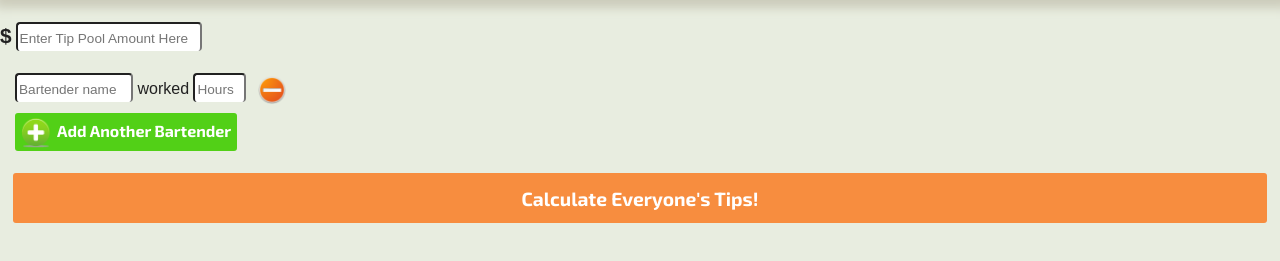
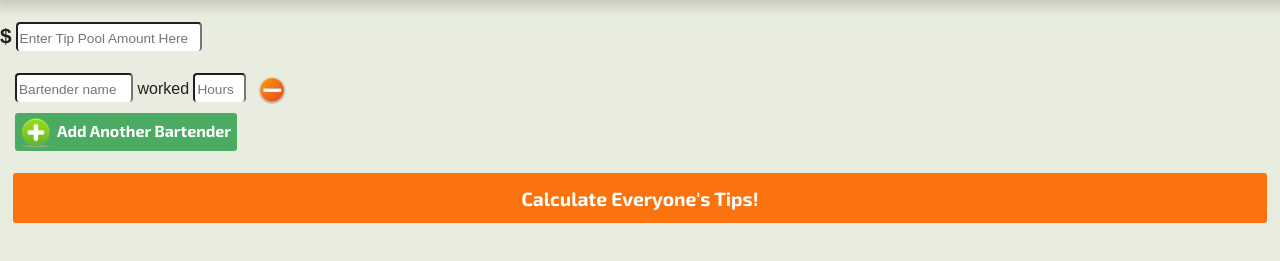
Before and after one commit to Uzmani/uzmani.github.io, a plain HTML site: page index.html in a window 1280 px wide. Shown: the part 53-314 px from the top of the page. Drawn offline with Linux system fonts and the light colour scheme.

Commit message:
changed button hovers

```diff
--- a/css/main.css
+++ b/css/main.css
@@ -206,13 +206,17 @@ input {
   font-family: 'Exo 2', sans-serif;
   font-weight: 700;
   font-size: 1em;
-  background-color: #52D017;
+  background-color: #4BAB63;
   height: 38px;
   line-height: 30px;
   color: white;
   margin: 0 0 0 15px;
   border-radius: 3px;
   border-style: none;
+}
+
+#add-button:hover {
+  background-color: #52d017;
 }
 
 #add-button img {
@@ -238,12 +242,15 @@ input {
   font-family: 'Exo 2', sans-serif;
   font-weight: 700;
   font-size: 1.2em;
-  background-color: #F78D3F;
+  background-color: #FA730F;
   border-radius: 3px;
   border-style: none;
   color: white;
   width: 98%;
   height: 50px;
+}
+.calc-button:hover {
+  background-color: #F78D3F;
 }
 
 /*Placeholder styles*/
```
